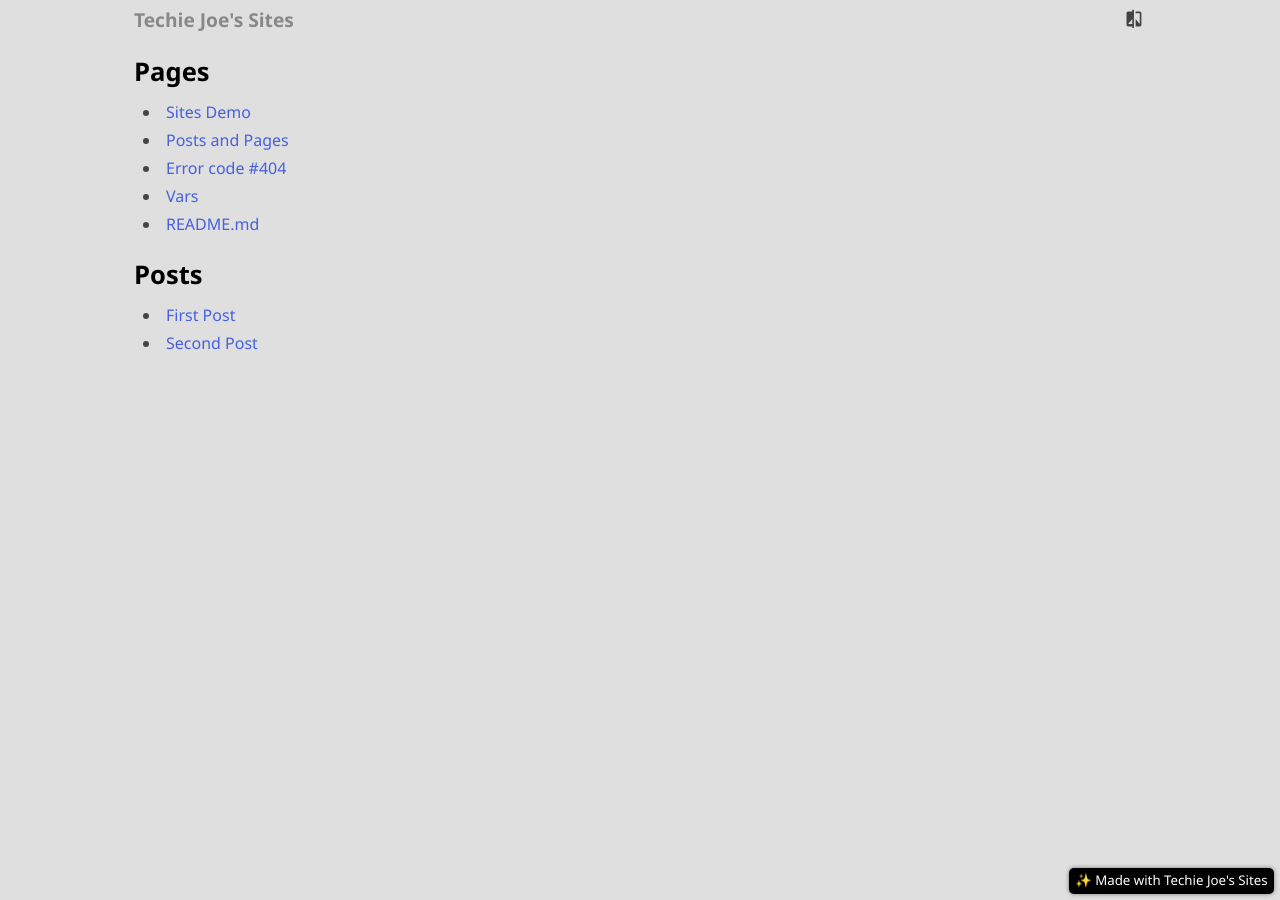
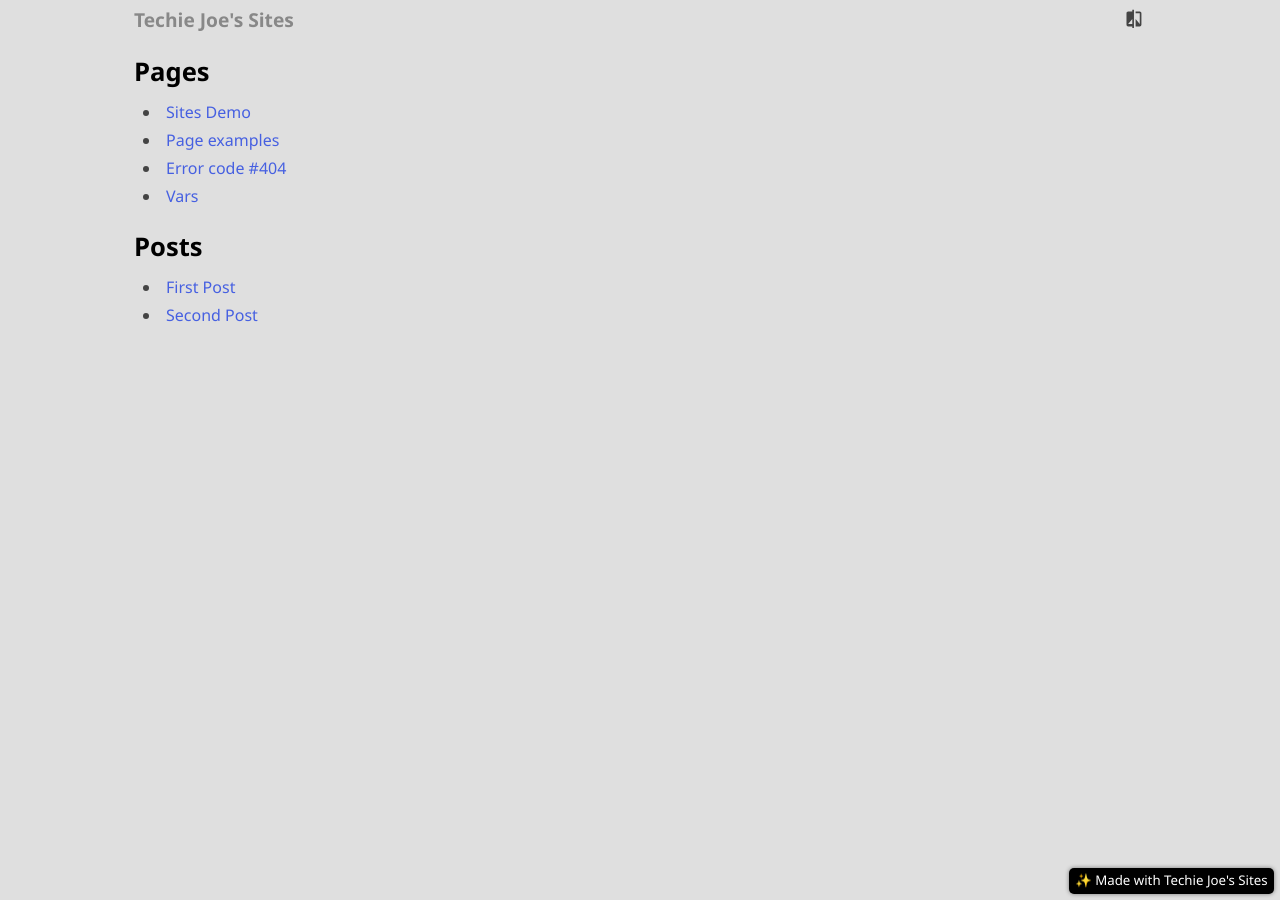
Before and after one commit to techie-joe/sites, a Jekyll site: the page built from pages/index.md, in a window 1280 px wide. Built offline with Jekyll 4.4.1, drawn with Linux system fonts in a browser that asks for light colours; our own code applies the rules of GitHub Pages for plain Markdown files; comment, search, counter and statistics services are not loaded.

Commit message:
Update index.md

```diff
--- a/pages/index.md
+++ b/pages/index.md
@@ -1,10 +1,9 @@
 ---
-title: Posts and Pages
+title: Page examples
 ---
 
 ### Pages
 {% for page in site.pages %}{% if page.title %}- [{{ page.title }}]({{ site.github.url }}{{ page.url }})
-{% else %}- [{{ page.path }}]({{ site.github.url }}{{ page.url }})
 {% endif %}{% endfor %}
 
 ### Posts
```
